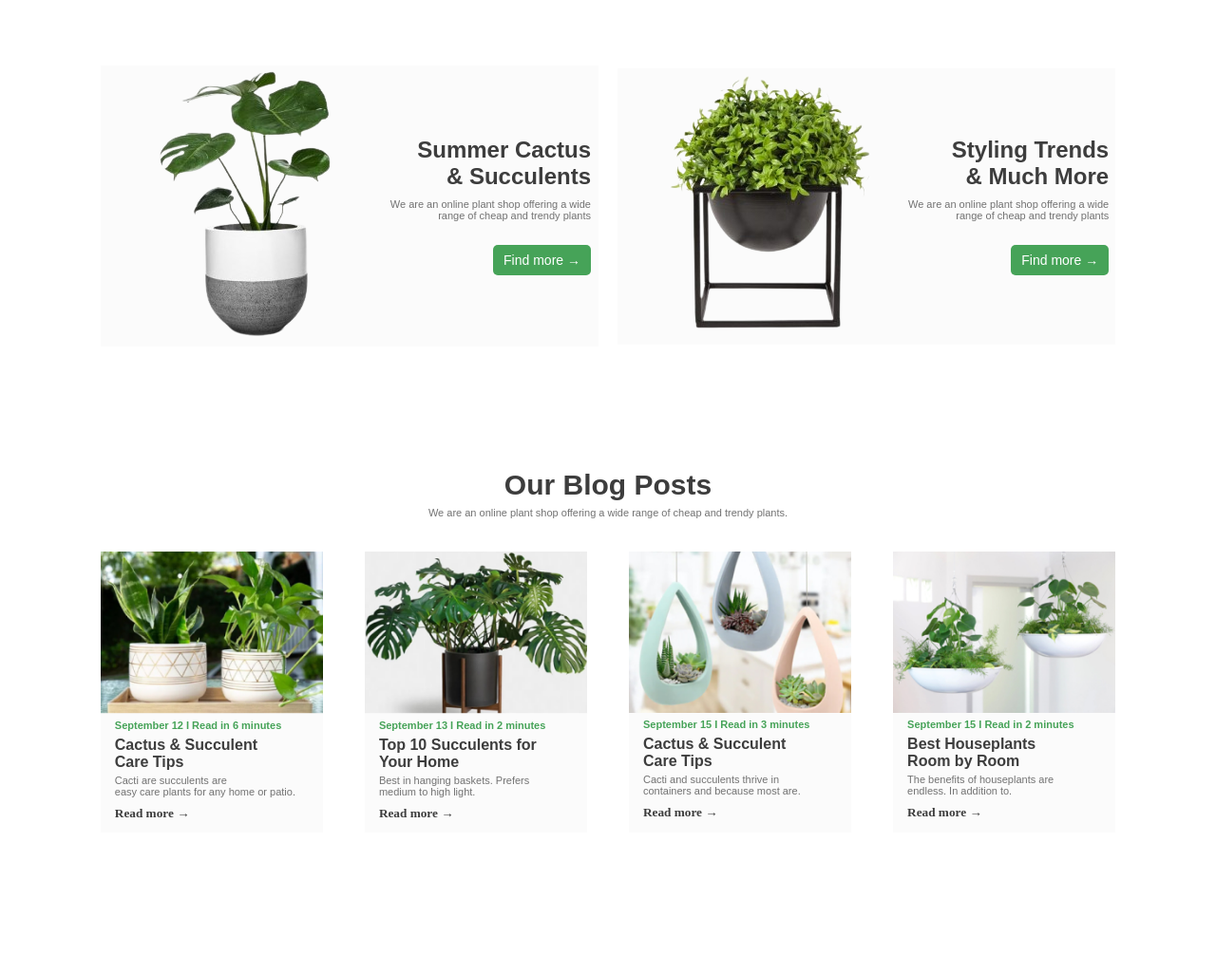
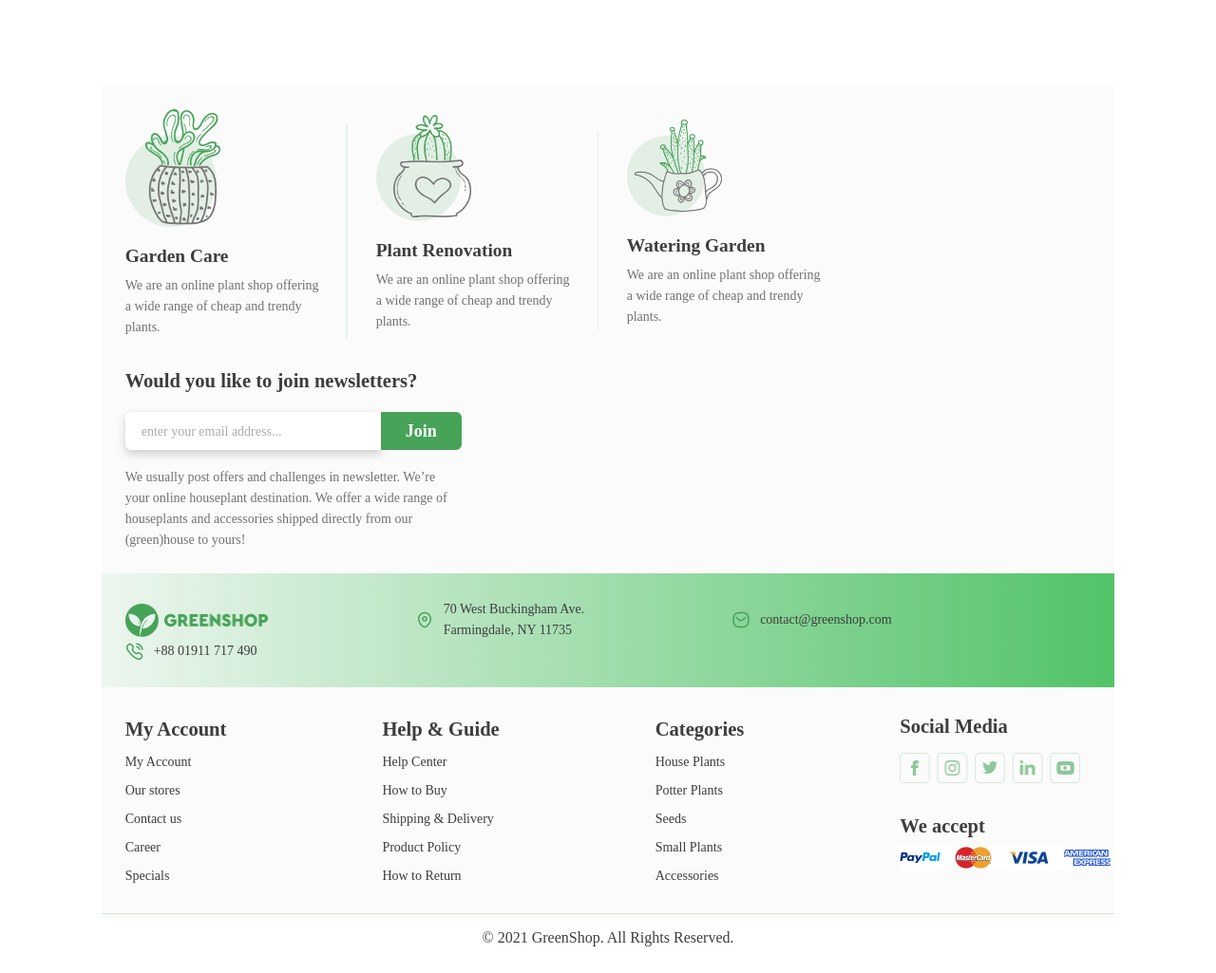
Before and after one commit to annakudinova/hillel, a plain HTML site: page index.html in a window 1280 px wide. Shown: the whole page at 95% size. Before the commit the page ends 946 px from the top, so only its background shows below. Drawn offline with Linux system fonts and the light colour scheme.

Commit message:
dz11
dz11

```diff
--- a/index.html
+++ b/index.html
@@ -4,80 +4,124 @@
     <meta charset="UTF-8">
     <meta name="viewport" content="width=device-width, initial-scale=1.0">
     <link rel="stylesheet" href="./styles/style.css">
-    <title>Dz 8</title>
+    <title>Dz 11</title>
 </head>
 <body>
-    <div class="main-container">
     <div class="container">
-            <div class="first-container">
-                <div class="picture">
-                    <img src="./img/image_14-removebg-preview.png" alt="image14">
+        <div class="wrapper">
+            <div class="card">
+                <img class="picture" src="./img/Picture.png" alt="Picture">
+                <div class="card-content">
+                    <h3>Garden Care</h3>
+                    <p>We are an online plant shop offering a wide range of cheap and trendy plants.</p>
                 </div>
-                <div class="text">
-                    <h2>Summer Cactus <br>& Succulents</h2>
-                    <p>We are an online plant shop offering a wide <br>range of cheap and trendy plants</p>
-                    <button>Find more →</button>
+               <div class="line"><img src="./img/Rectangle 36.png"></div>
+            </div>
+
+
+            <div class="card">
+                <img class="picture" src="./img/Picture (1).png" alt="Picture2">
+                <div class="card-content">
+                    <h3>Plant Renovation</h3>
+                    <p>We are an online plant shop offering a wide range of cheap and trendy plants.</p>
+                </div>
+                <div class="line"><img src="./img/Rectangle 36.png"></div>
+            </div>
+
+            <div class="card">
+                <img  class="picture" src="./img/Picture (2).png" alt="Picture3">
+                <div class="card-content">
+                    <h3>Watering Garden</h3>
+                    <p>We are an online plant shop offering a wide range of cheap and trendy plants.</p>
                 </div>
             </div>
 
-            <div class="second-container">
-                <div class="picture">
-                    <img src="./img/image_15-removebg-preview.png" alt="image15">
+            <div class="newsletter">
+                <h4>Would you like to join newsletters?</h4>
+                <form action="" method="get" class="form-newsletter">
+                    <div class="form">
+                        <input type="text" email="email" id="email" placeholder="enter your email address..." required />
+                        <div class="submit-button">
+                            <input type="submit" value="Join" />
                         </div>
-                <div class="text">
-                    <h2>Styling Trends <br>& Much More</h2>
-                    <p>We are an online plant shop offering a wide <br>range of cheap and trendy plants</p>
-                    <button>Find more →</button>
+                    </div>
+                </form>
+                <p>We usually post offers and challenges in newsletter. We’re your online houseplant destination. We offer a wide range of houseplants and accessories shipped directly from our (green)house to yours! </p>
             </div>
         </div>
     </div>
 
-        <div class="blog">
-            <h1>Our Blog Posts</h1>
-            <p>We are an online plant shop offering a wide range of cheap and trendy plants.</p>
+    <div class="section">
+        <div class="logo">
+            <img class="icon" src="./img/Vector.png" alt="">
+            <img class="vector" src="./img/Group.png">
         </div>
 
-        <div class="container2">
-            <div class="card">
-                <img src="./img/01.png">
-                <div class="content">
-                    <h6>September 12  I Read in 6 minutes</h6>
-                    <h4>Cactus & Succulent <br>Care Tips</h4>
-                    <p>Cacti are succulents are <br>easy care plants for any home or patio.</p>
-                    <h5>Read more →</h5>
+        <div class="location">
+            <img class="section-icons" src="./img/Icon.png">
+            <p>70 West Buckingham Ave. <br>Farmingdale, NY 11735</p>
+        </div>
+
+        <div class="email">
+            <img class="section-icons" src="./img/Icon (1).png">
+            <p>contact@greenshop.com</p>
+        </div>
+
+        <div class="phone">
+            <img class="section-icons" src="./img/Icon (2).png">
+            <p>+88 01911 717 490</p>
         </div>
     </div>
 
-            <div class="card">
-                <img src="./img/02.png">
-                <div class="content">
-                    <h6>September 13 I Read in 2 minutes</h6>
-                    <h4>Top 10 Succulents for <br>Your Home</h4>
-                    <p>Best in hanging baskets. Prefers <br>medium to high light.</p>
-                    <h5>Read more →</h5>
+    <div class="last-section">
+        <div class="list">
+            <h3 class="list-title">My Account</h3>
+            <ul>
+                <li>My Account</li>
+                <li>Our stores</li>
+                <li>Contact us</li>
+                <li>Career</li>
+                <li>Specials</li>
+            </ul>
+        </div>
+        <div class="list">
+            <h3 class="list-title">Help & Guide</h3>
+            <ul>
+                <li>Help Center</li>
+                <li>How to Buy</li>
+                <li>Shipping & Delivery</li>
+                <li>Product Policy</li>
+                <li>How to Return</li>
+            </ul>
+        </div>
+        <div class="list">
+            <h3 class="list-title">Categories</h3>
+            <ul>
+                <li>House Plants</li>
+                <li>Potter Plants</li>
+                <li>Seeds</li>
+                <li>Small Plants</li>
+                <li>Accessories</li>
+            </ul>
+        </div>
+        <div class="social-media">
+            <h3 class="social-media-title">Social Media</h3>
+            <div class="links">
+                <img src="./img/Icons.png">
+            </div>
+            <h3 class="accept-title">We accept</h3>
+            <div class="payment">
+                <img src="./img/image 16.png">
+            </div>
+        </div>
+        <div class="long-line">
+            <img src="./img/Rectangle 35.png">
         </div>
     </div>
 
-            <div class="card">
-                <img src="./img/03.png">
-                <div class="content">
-                    <h6>September 15 I Read in 3 minutes</h6>
-                    <h4>Cactus & Succulent <br>Care Tips</h4>
-                    <p>Cacti and succulents thrive in <br>containers and because most are.</p>
-                    <h5>Read more →</h5>
-                </div>
+    <div class="greenshop">
+        <p>© 2021 GreenShop. All Rights Reserved.</p>
     </div>
 
-            <div class="card">
-                <img src="./img/04.png">
-                <div class="content">
-                    <h6>September 15 I Read in 2 minutes</h6>
-                    <h4>Best Houseplants <br>Room by Room</h4>
-                    <p>The benefits of houseplants are <br>endless. In addition to.</p>
-                    <h5>Read more →</h5>
-                </div>
-            </div>
-        </div>
-    </div>
 </body>
 </html>
--- a/styles/style.css
+++ b/styles/style.css
@@ -1,117 +1,254 @@
-* {
-    margin: 0;
-    padding: 0;
-    box-sizing: border-box;
-}
-
 @font-face {
     font-family: 'Cera Pro';
     src: url('/fonts/CeraPro-Regular.ttf') format('ttf');
     font-weight: 400;
     font-style: normal;
 }
-.main-container{
-    width: 83.47%;
-    margin-left: 119px;
-    margin-right: 119px;
-    margin-top: 69px;
-    margin-bottom: 69px;
+* {
+    margin: 0;
+    padding: 0;
+    box-sizing: border-box;
+}
+:root{
+    --background-color: #FBFBFB;
+}
+img{
+    max-width:100%;
+}
+.container{
+    max-width: 83.333%;
+    margin: 0 auto;
+    background-color: var(--background-color);
+    margin-top: 91px;
+    padding-left: 25px;
+    padding-right: 25px;
+    padding-top: 24px;
+    padding-bottom: 24px;
+}
+.section{
+    max-width: 83.333%;
+    height: auto;
+    margin: 0 auto;
+    display: flex;
+    flex-wrap: wrap;
+    flex-direction: row;
+    column-gap: 155px;
+    padding-top: 27px;
+    padding-bottom: 27px;
+    padding-left: 25px;
+    padding-right: 25px;
+}
+.greenshop{
+    max-width: 83.333%;
     margin: 0 auto;
 }
-.container{
+.greenshop p{
+    text-align: center;
+    padding-bottom: 22px;
+    font-family: Cera Pro;
+    line-height: 30px;
+    color: #3D3D3D
+}
+.last-section{
+    max-width: 83.333%;
+    margin: 0 auto;
+    background-color: var(--background-color);
     display: flex;
-    justify-content: center;
-    margin-bottom: 138px;
+    column-gap: 164px;
+    padding-top: 33px;
+    padding-left: 25px;
+    padding-bottom: 29px;
+    margin-bottom: 6px;
+    position: relative;
+    flex-wrap: wrap;
+}
+.last-section li{
+    font-family: Cera Pro;
+    list-style: none;
+    color: #3D3D3D;
+    font-weight: 400;
+    font-size: 14px;
+    line-height: 30px;
+}
+.list{
+    white-space: nowrap;
+}
+.list-title{
+    font-family: Cera Pro;;
+    color:
+    #3D3D3D;
+    font-weight: 700;
+    font-size: 1.285rem;
+    padding-bottom: 8px;
+}
+.section .logo{
+   display: flex;
+   flex-direction: row;
+   justify-content: center;
+   align-items: center;
+   column-gap: 5px;
+}
+.section .logo .icon{
+    max-width: 35px;
+    height: auto;
+}
+.section .logo .vector{
+    max-width: 110px;
+    height: auto;
+}
+.section .section-icons{
+    max-width: 20px;
+    margin-right: 10px;
+}
+.section .location,
+.section .email,
+.section .phone {
+    display: flex;
+    flex-direction: row;
+    align-items: center;
+}
+.section p{
+    color:
+    #3D3D3D;
+    font-family: Cera Pro;
+    font-weight: 400;
+    font-size: 14px;
+    line-height: 22px;
+}
+.wrapper{
+    display: flex;
+    column-gap: 60px;
     align-items: center;
     flex-wrap: wrap;
-    gap: 20px;
-    margin-top: 69px;
-}
-.first-container, .second-container{
-    display: flex;
-    justify-content: center;
-    align-items: center;
-    background-color:  #FBFBFB;
-    flex: 1;
-    padding-left: 10px;
-}
-.container img{
-    max-width: 100%;
-}
-.container2{
-    display: flex;
-    gap: 44px;
-    text-align: left;
-    margin-bottom: 69px;
-    flex: 1;
 }
 .card{
-    background-color:  #FBFBFB;
-    margin: 0 auto;
-    padding-bottom: 12px;
+position: relative;
+}
+.card .picture{
+    max-width: 100px;
+}
 
+.card .card-content{
+    margin-top: 16px;
+    max-width: 204px;
 }
-.card img{
-    max-width: 100%;
-}
-.content{
-    padding-top: 8;
-    padding-left: 15px;
-    padding-right: 15px;
-}
-h6, h4{
-    margin-bottom: 4px;
-}
-p{
+.card h3{
+    color: #3D3D3D;
+    font-family: Cera Pro;
+    font-weight: 700;
+    font-size: 1.21rem;
     margin-bottom: 9px;
 }
-h6{
-    color: #46A358;
-    font-size: 11px;
+.card p{
+    color:  #727272;
+    font-family: Cera Pro;
+    font-weight: 400;
+    font-size: 14px;
+    line-height: 22px;
+}
+.card .line{
+   display: flex;
+   position: absolute;
+   top: 8px;
+   right: -30px;
+   height: 100%;
+   bottom: 8px;
+   justify-content: center;
+   align-items: center;
+}
+.card .line img {
+    max-height: calc(100% - 16px);
+}
+h4{
+    font-family: Cera Pro;
+    color:  #3D3D3D;
+    padding-bottom: 25px;
+    padding-top: 37px;
+    font-weight: 700;
+    font-size: 1.285rem;
     line-height: 16px;
 }
-h6, h4, p{
-    font-family: Cera Pro, sans-serif;
+
+.newsletter .form {
+    display: flex;
+    max-width: 354px;
+    margin-bottom: 18px;
+    width: 100%;
+    align-items: stretch;
 }
-p{
-    font-size: 11px;
-    color: #727272;
+
+.newsletter p{
+    font-family: Cera Pro;
+    color:
+    #727272;
+    font-weight: 400;
+    line-height: 22px;
+    font-size: 14px;
+    max-width: 354px;
 }
-h4, h5{
-    color: #3D3D3D;
+.newsletter input[type="text"] {
+    flex: 1;
+    padding: 12px 16px;
+    border: 1px solid #FFFFFF;
+    border-radius: 6px 0 0 6px;
+    box-shadow: 0 4px 8px rgba(161, 161, 161, 0.5);
+    box-sizing: border-box;
+    max-height: 40px;
 }
-.blog{
-    margin-bottom: 35px;
-    text-align: center;
+.newsletter input[type="text"]::placeholder {
+    color: #ACACAC;
+    font-size: 14px;
+    font-family: Cera Pro;
+    line-height: 16px;
 }
-.blog h1{
-    margin-bottom: 15px;
+
+.newsletter input[type="submit"] {
+    padding: 0 16px;
+    background-color:  #46A358;
+    color:  #FFFFFF;
+    font-weight: 700;
+    font-size: 18px;
+    font-family: Cera Pro;
     line-height: 16px;
-    color: #3D3D3D;
-    font-size: 30px;
-    font-family: Cera Pro, sans-serif;
+    border: none;
+    border-radius: 0 6px 6px 0;
+    cursor: pointer;
+    min-width: 85px;
+    height: 40px;
+    box-sizing: border-box;
 }
-.text{
-    text-align: right;
+
+.section{
+    background-image: linear-gradient(to right,#EDF6EF
+    ,#52C368);
 }
-.container h2{
-    margin-bottom: 9px;
-    color: #3D3D3D;
-    font-weight: 900;
-    font-family: Cera Pro, sans-serif;
+.social-media .social-media-title, .accept-title{
+    font-family: Cera Pro;
+    color:
+    #3D3D3D;
+    font-weight: 700;
+    font-size: 1.285rem;
+    line-height: 16px;
 }
-.container p{
-    margin-bottom: 25px;
-    font-family: Cera Pro, sans-serif;
- }
- button {
-    border: 1px;
-    border-radius: 5px;
-    background-color: #46A358;
-    color: #FFFFFF;
-    padding: 8px 11px;
-    text-decoration: none;
-    cursor: pointer;
-    font-size: 14px;
-    font-family: Cera Pro, sans-serif;
+.social-media .links img {
+    max-width: 190px;
+    height: auto;
 }
+.social-media .payment img{
+    max-width: 224px;
+}
+.social-media-title{
+    padding-bottom: 20px;
+}
+.social-media .accept-title{
+    padding-bottom: 13px;
+}
+.social-media .links{
+    padding-bottom: 33px;
+}
+.last-section .long-line{
+    position: absolute;
+    bottom: 0;
+    left: 0;
+    width: 100%;
+}
```
Also changed, not shown: img/01.png (deleted), img/02.png (deleted), img/03.png (deleted), img/04.png (deleted), img/Group.png (added), img/Icon (1).png (added), img/Icon (2).png (added), img/Icon.png (added), img/Icons.png (added), img/Picture (1).png (added), img/Picture (2).png (added), img/Picture.png (added), img/Rectangle 35.png (added), img/Rectangle 36.png (added), 4 more files. Lines whose indentation alone changed are shown as unchanged.
